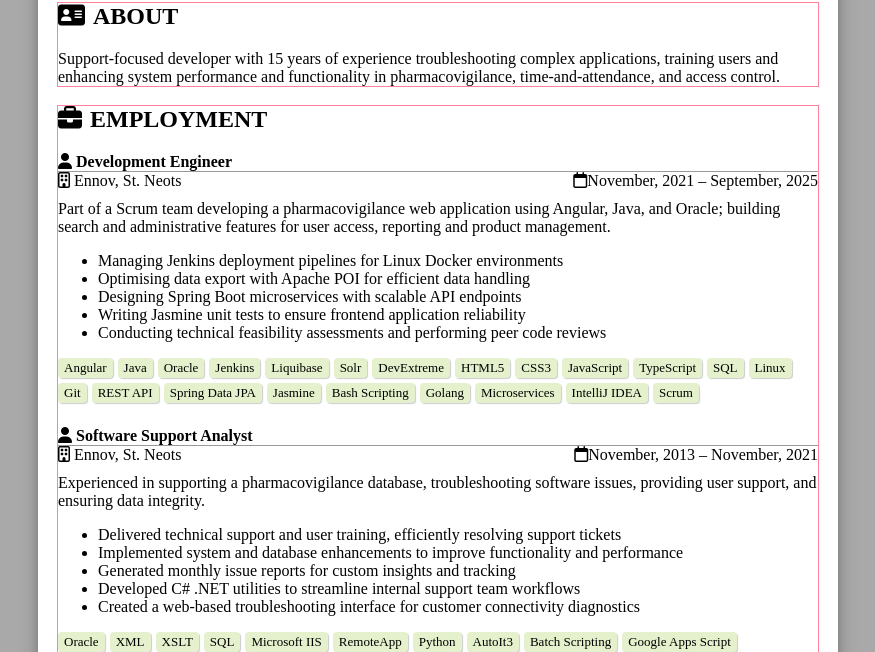
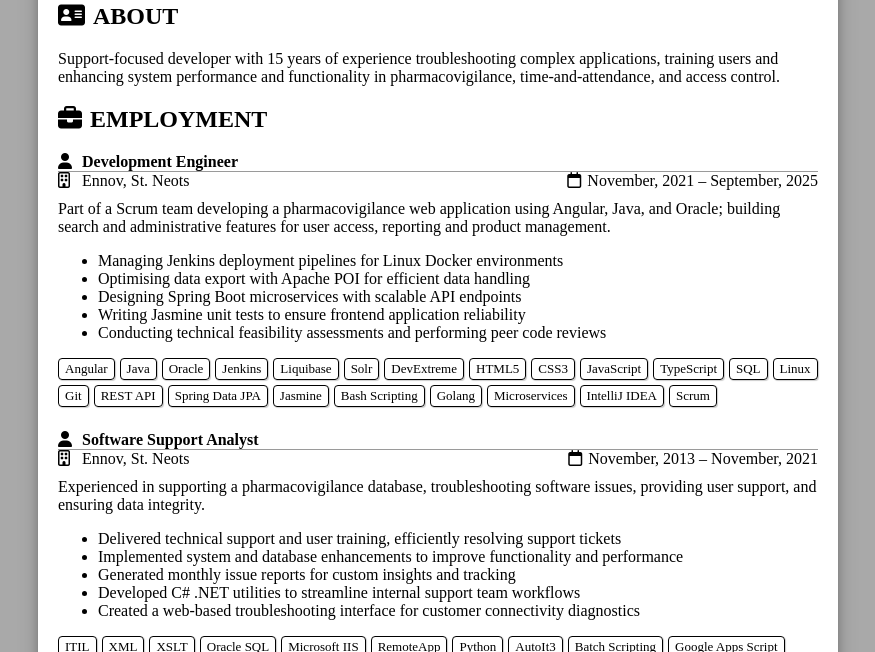
Before and after one commit to limehouse/about, a plain HTML site: page index.html in a window 1280 px wide. Shown: the part 148-800 px from the top of the page, without its empty margins (202-1077 px from the left). Drawn offline with nearby package versions, Linux system fonts and the light colour scheme.

Commit message:
Styling and skill changes

```diff
--- a/assets/css/style.css
+++ b/assets/css/style.css
@@ -32,6 +32,13 @@ body {
   font-weight: bold;
 }
 
+.role i,
+.employer i,
+.institute i,
+.location i {
+  width: 20px;
+}
+
 .employer {
   /* position: relative; */
   margin: 0 0 10px 0;
@@ -43,7 +50,7 @@ body {
 }
 
 section {
-  outline: 1px solid rgb(255, 132, 153);
+  /* outline: 1px solid rgb(255, 132, 153); */
   position: relative;
 }
 
@@ -62,11 +69,12 @@ section>h2 i {
 }
 
 .skills span {
-  background-color: rgba(124, 187, 0, 0.20);
+  /* background-color: rgba(124, 187, 0, 0.20); */
   color: black;
   padding: 2px 6px;
   border-radius: 4px;
   font-size: small;
+  border: 1px solid black;
   box-shadow: 1px 1px 1px rgba(0, 0, 0, 0.2);
 }
 
--- a/assets/data/me.json
+++ b/assets/data/me.json
@@ -57,10 +57,10 @@
       "to": "2021-11",
       "description": "Experienced in supporting a pharmacovigilance database, troubleshooting software issues, providing user support, and ensuring data integrity.",
       "skills": [
-        "Oracle",
+        "ITIL",
         "XML",
         "XSLT",
-        "SQL",
+        "Oracle SQL",
         "Microsoft IIS",
         "RemoteApp",
         "Python",
--- a/index.html
+++ b/index.html
@@ -71,7 +71,8 @@
         <div class="location">
           <i class="fa-solid fa-location-dot"></i>
           {{location}}
-          <span class="fromto">{{getFullDate from}} &ndash; {{getFullDate to}}</span>
+          <span class="fromto"><i class="fa-regular fa-calendar"></i>{{getFullDate from}} &ndash; {{getFullDate
+            to}}</span>
         </div>
         <div class="courses">
           <ul>
```
